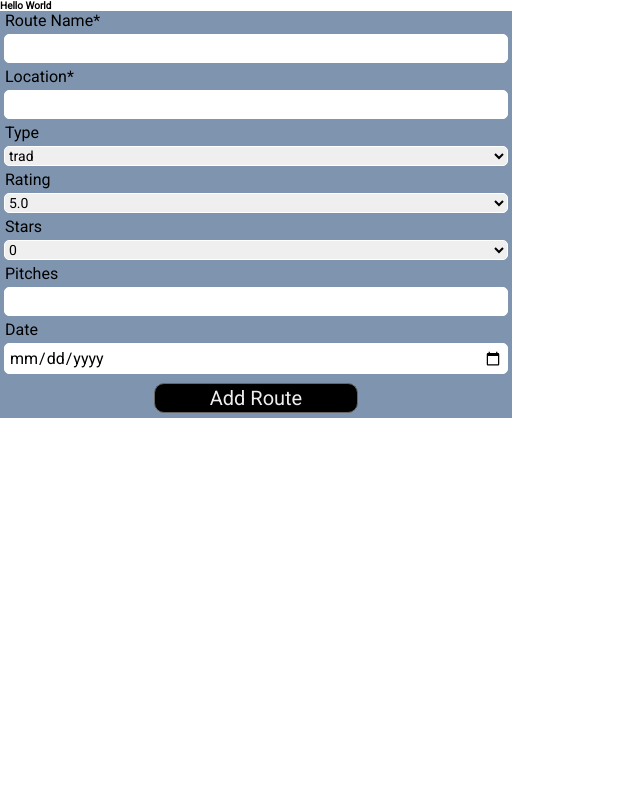
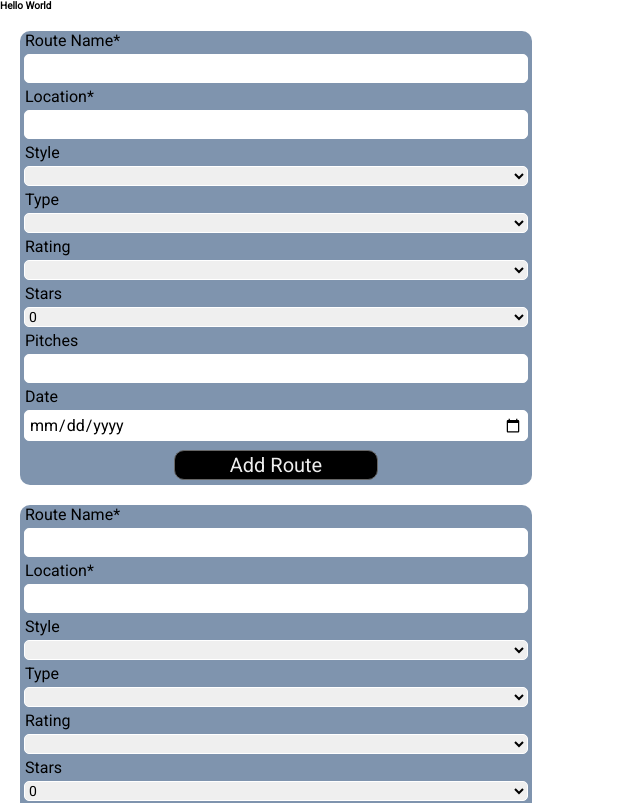
Before and after one commit to Burns1980/climb-tracker, a React (Create React App) app: page / in a window 1280 px wide. Shown: the top 803 px of the page, without its empty margins (0-640 px from the left). Built offline with nearby package versions, Linux system fonts and the light colour scheme.

Commit message:
add route form and search form are working. Still needs some tweaking

```diff
--- a/src/components/Main.js
+++ b/src/components/Main.js
@@ -16,15 +16,32 @@ export default class Main extends React.PureComponent {
     }
   }
 
+  addRoute = routeObj => {
+    console.log("Inside main addRoute");
+    console.log(routeObj);
+
+    this.setState({allRoutes: [...this.state.allRoutes, routeObj]}, _=> {
+      console.log(this.state);
+    });
+  };
+
+  searchForRoute = routeObj => {
+    console.log("Inside searchForRoute");
+    console.log(routeObj);
+
+  };
+
   render () {
     console.log("inside render of main");
+
+    // const { addRoute } = this;
+    // const restInterface = { addRoute };
 
     return (
       <div>
         <h1>Hello World</h1>
-        <RouteForm
-          pageNum={this.state.pageNum}
-        />
+        <RouteForm formFunction="add" addRoute={this.addRoute} id="addRouteForm" />
+        <RouteForm formFunction="search" searchForRoute={this.searchForRoute} id="searchRouteForm" />
       </div>
     );
 
--- a/src/components/RouteForm.js
+++ b/src/components/RouteForm.js
@@ -11,46 +11,80 @@ export default class RouteForm extends React.PureComponent {
       style: "",
       type: "",
       rating: "",
-      stars: "",
+      stars:"",
       pitches: "",
-      date: null,
+      date: "",
     };
   }
 
   handleChange = e => {
     e.preventDefault();
     const {name, value} = e.target;
-
     if(name === "stars" || name === "pitches") {
-      this.setState({[name]: value}, _=> console.log(this.state))
+      this.setState({[name]: parseInt(value)})
     }
 
-    this.setState({[name]: value}, _=> console.log(this.state))
+    else {
+      this.setState({[name]: value}, _=> {
+        // console.log(this.state)
+      });
+    }
   };
 
+  resetState = _=> {
+    this.setState({
+      rtName: "",
+      location: "",
+      style: "",
+      type: "",
+      rating: "",
+      stars: "",
+      pitches: "",
+      date: "",
+    });
+  }
+
   addRoute = _=> {
+    console.log("inside add route in form");
+    if(!this.state.rtName || !this.state.location) return;
 
+    this.props.addRoute({...this.state});
+    this.resetState();
+  };
+
+  searchRoute = _=> {
+    console.log("inside search route from");
+    console.log(this.state);
+    this.resetState();
   };
 
   render() {
-    console.log("***********PROPS INSIDE ROUTEFORM: ******************");
-    console.log(this.props);
+    // console.log("***********PROPS INSIDE ROUTEFORM: ******************");
+    // console.log(this.props);
     // console.log("*************State Inside RouteFrom**********:");
     // console.log(this.state);
+    let button;
+
+    if(this.props.formFunction === "add") {
+      button = <button type="button" form="addRouteForm" className="btn addRouteBtn" onClick={this.addRoute} >Add Route</button>;
+    }
+    else {
+      button = <button type="button" form="searchRouteForm" className="btn searchRouteBtn" onClick={this.searchRoute} >Search</button>;
+    }
 
     return (
-      <form className="addForm" id="addRouteForm">
+      <form className="addForm" id={this.props.id} autoComplete="off">
         <div className="row">
           <div className="formGroup">
             <label htmlFor="rtNameAddInput">Route Name*</label>
             <input
               id="rtNameAddInput"
               type="text"
+              value={this.state.rtName}
               name="rtName"
               placeholder=""
               // value={this.state.rtName}
               onChange={this.handleChange}
-              required
             />
           </div>
           <div className="formGroup">
@@ -58,39 +92,57 @@ export default class RouteForm extends React.PureComponent {
             <input
               id="locationAddInput"
               type="text"
+              value={this.state.location}
               name="location"
               placeholder=""
               // value={this.state.location}
               onChange={this.handleChange}
-              required
             />
           </div>
+          <div className="formGroup">
+            <label htmlFor="styleAddInput">Style</label>
+            <select
+              className="selectInput"
+              id="styleAddInput"
+              value={this.state.style}
+              name="style"
+              onChange={this.handleChange}
+            >
+              <option value=""></option>
+              <option value="lead">lead</option>
+              <option value="top rope">top rope</option>
+              <option value="solo">solo</option>
+              <option value="follow">follow</option>
+            </select>
+          </div>
+        </div>
+        <div className="row">
           <div className="formGroup">
             <label htmlFor="typeAddInput">Type</label>
             <select
               className="selectInput"
               id="typeAddInput"
+              value={this.state.type}
               name="type"
-              // value={this.state.type}
               onChange={this.handleChange}
             >
+              <option value=""></option>
               <option value="trad">trad</option>
               <option value="sport">sport</option>
               <option value="boulder">boulder</option>
-              <option value="solo">solo</option>
               <option value="aid">aid</option>
             </select>
           </div>
-        </div>
-        <div className="row">
           <div className="formGroup">
             <label htmlFor="ratingAddInput">Rating</label>
             <select
               id="ratingAddInput"
+              value={this.state.rating}
               name="rating"
               onChange={this.handleChange}
               className="selectInput"
             >
+              <option value=""></option>
               <option value="5.0">5.0</option>
               <option value="5.1">5.1</option>
               <option value="5.2">5.2</option>
@@ -136,6 +188,7 @@ export default class RouteForm extends React.PureComponent {
             <select
               className="selectInput"
               id="starsAddInput"
+              value={this.state.stars}
               name="stars"
               onChange={this.handleChange}
             >
@@ -146,28 +199,30 @@ export default class RouteForm extends React.PureComponent {
               <option value="4">4</option>
             </select>
           </div>
+        </div>
+        <div className="row">
           <div className="formGroup">
             <label htmlFor="pitchesAddInput">Pitches</label>
             <input
               id="pitchesAddInput"
               type="number"
+              value={this.state.pitches}
               name="pitches"
               onChange={this.handleChange}
             />
           </div>
-        </div>
-        <div className="row">
           <div className="formGroup">
             <label htmlFor="dateAddInput">Date</label>
             <input
               id="dateAddInput"
               type="date"
+              value={this.state.date}
               name="date"
               onChange={this.handleChange}
             />
           </div>
         </div>
-        <button type="button" form="addRouteForm" className="btn addRouteBtn" onClick={this.addRoute} >Add Route</button>
+        {button}
       </form>
     );
   }
--- a/src/css/RouteForm.css
+++ b/src/css/RouteForm.css
@@ -7,10 +7,12 @@
 }
 
 .addForm {
+  margin: 2rem;
   width: 40vw;
   font-size: 1.6rem;
   background: rgba(74, 104, 141, 0.705);
   display: grid;
+  border-radius: 1rem;
 }
 
 .formGroup {
@@ -40,7 +42,7 @@ select {
   border-radius: 0.5rem;
 }
 
-.addRouteBtn {
+.addRouteBtn, .searchRouteBtn {
   width: 40%;
   height: 3rem;
   font-size: 2rem;
@@ -52,7 +54,7 @@ select {
   border-radius: 1rem;
 }
 
-.addRouteBtn:active {
+.addRouteBtn:active, .searchRouteBtn:active {
   background: #eee;
   color: #000;
 }
```
Also changed, not shown: 1 other file (tests, documents, lock files or other folders).
